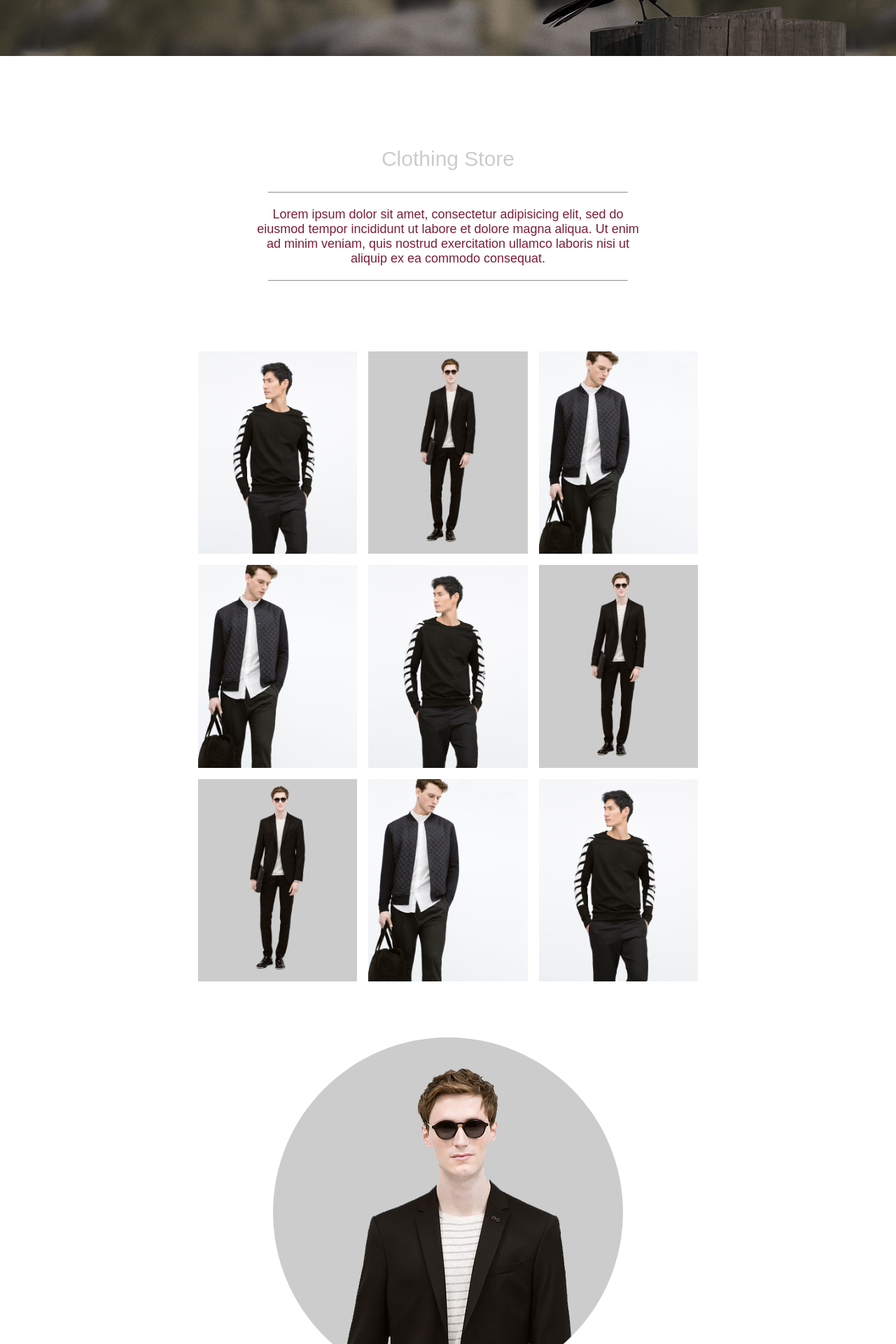
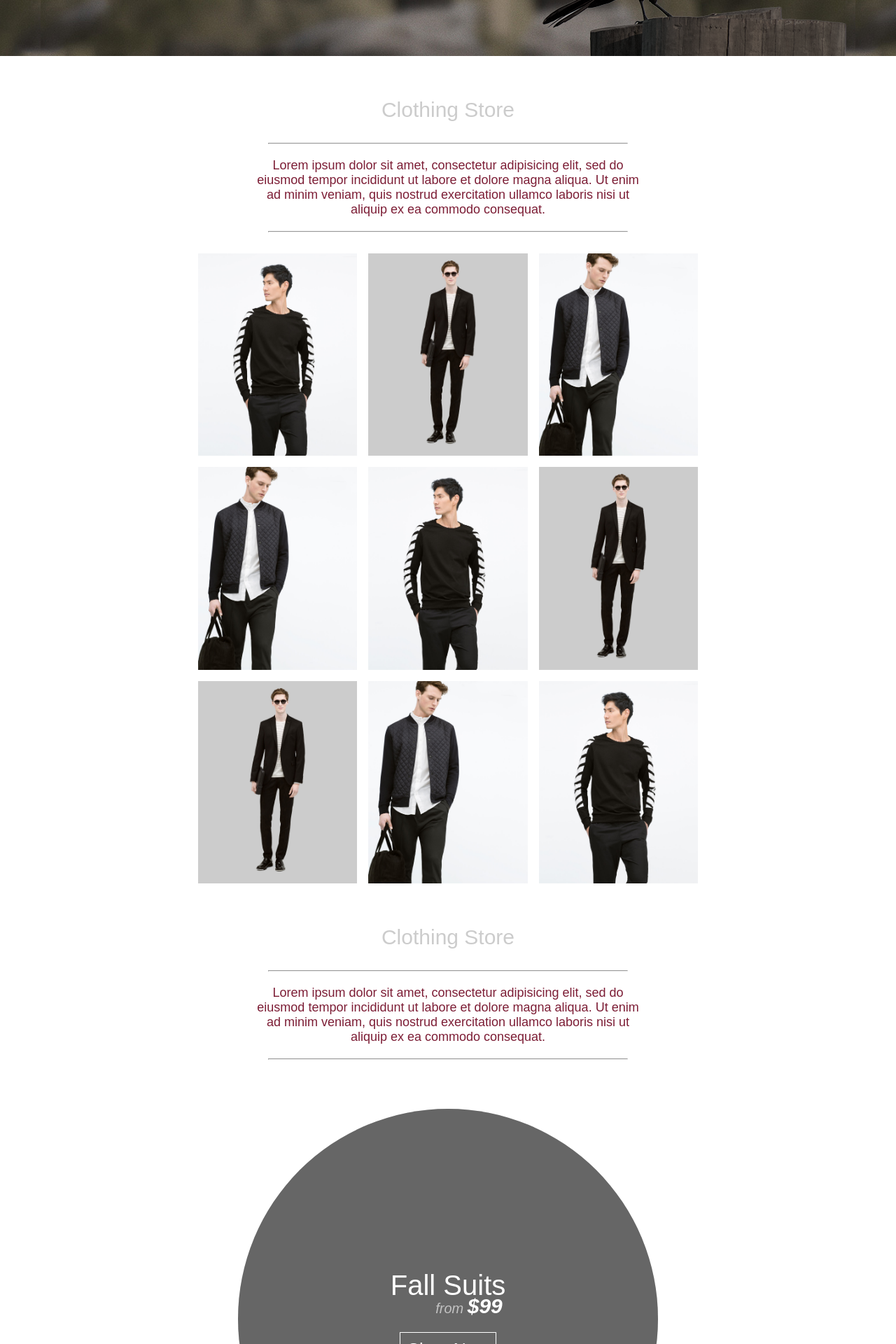
Before and after one commit to Ahmad-Saleh89/web-designing, a PHP site: page / in a window 1280 px wide. Shown: the part 520-2440 px from the top of the page at 70% size. Run offline with PHP 8.4, Linux system fonts and the light colour scheme; some libraries are stand-ins or nearby versions.

Commit message:
more parallax

```diff
--- a/parallax/index.html
+++ b/parallax/index.html
@@ -41,9 +41,23 @@
         <figure><img src="/images/model1.jpg">
           <figcaption>BlackBird Sweater <strong>$135</strong></figcaption></figure>
       </div>
+      <article>
+        <h1>Clothing Store</h1>
+        <hr>
+        <p>Lorem ipsum dolor sit amet, consectetur adipisicing elit,
+           sed do eiusmod tempor incididunt ut labore et dolore magna
+           aliqua. Ut enim ad minim veniam, quis nostrud exercitation
+           ullamco laboris nisi ut aliquip ex ea commodo consequat.</p>
+        <hr>
+      </article>
 
-
-      <div class="lg-window"></div>
+      <div class="lg-window">
+        <div class="window-tint">
+          <div>Fall Suits</div>
+          <p>from <strong>$99</strong></p>
+          <a href="">Shop Now</a>
+        </div>
+      </div>
 
       <div style="height: 2000px"></div>
     </section>
--- a/parallax/scripts.js
+++ b/parallax/scripts.js
@@ -1,6 +1,7 @@
 $(document).ready(function(){
   $(window).scroll(function(){
     var wScroll = $(this).scrollTop();
+    console.log(wScroll);
     $('.logo').css({
       'transform' : 'translateY('+wScroll/2+'%)'
     });
@@ -19,7 +20,17 @@ $(document).ready(function(){
         setTimeout(function(){
           $('.clothes-pics figure').eq(i).addClass('is-showing');
         }, 150 * (i+1));
-      })
+      });
+    }
+    var lgWindow = $('.lg-window').offset().top;
+    console.log(lgWindow);
+    if(wScroll > $('.lg-window').offset().top - $(window).height()){
+      $('.lg-window').css({
+        'background-position':'center '+ (wScroll - $('.lg-window').offset().top) +'px'
+      });
+
+      var opacity = (wScroll - $('.lg-window').offset().top +400)/ (wScroll/5);
+      $('.window-tint').css('opacity', opacity);
     }
   });
 });
--- a/parallax/styles.css
+++ b/parallax/styles.css
@@ -18,7 +18,7 @@ p {
   margin: 20px 40px; }
 
 section.content article {
-  padding: 100px 0;
+  padding: 30px 0;
   max-width: 640px;
   margin: 0 auto;
   text-align: center; }
@@ -122,13 +122,55 @@ header.bird-box {
     grid-column: 4; }
 
 .lg-window {
-  margin: 80px auto;
-  height: 500px;
-  width: 500px;
+  margin: 40px auto;
+  height: 600px;
+  width: 600px;
   background-image: url(/images/model2.jpg);
-  background-position: top center;
+  background-position: center 0px;
   background-repeat: no-repeat;
   background-attachment: fixed;
-  border-radius: 50%; }
+  background-color: #cdcdcd;
+  border-radius: 50%;
+  position: relative; }
+  .lg-window .window-tint {
+    position: absolute;
+    border-radius: 50%;
+    top: 0;
+    bottom: 0;
+    right: 0;
+    left: 0;
+    background-color: rgba(0, 0, 0, 0.5);
+    display: flex;
+    flex-direction: column;
+    justify-content: center;
+    align-items: center; }
+    .lg-window .window-tint div {
+      color: white;
+      font-size: 2.5em;
+      font-weight: 100; }
+    .lg-window .window-tint p {
+      display: block;
+      font-weight: 300;
+      font-style: italic;
+      font-size: 20px;
+      color: rgba(255, 255, 255, 0.6);
+      margin-right: -20px;
+      margin-top: -10px; }
+      .lg-window .window-tint p strong {
+        font-size: 30px;
+        color: white; }
+    .lg-window .window-tint a {
+      font-size: 25px;
+      font-weight: 100;
+      color: white;
+      text-decoration: none;
+      padding: 10px;
+      border: 1px solid white;
+      transition: all 300ms ease-in-out;
+      cursor: pointer; }
+      .lg-window .window-tint a:hover {
+        background: white;
+        color: black;
+        border: 1px solid black; }
 
 /*# sourceMappingURL=styles.css.map */
--- a/parallax/styles.sass
+++ b/parallax/styles.sass
@@ -17,7 +17,7 @@ p
 
 section.content
   article
-    padding: 100px 0
+    padding: 30px 0
     max-width: 640px
     margin: 0 auto
     text-align: center
@@ -129,11 +129,55 @@ header.bird-box
     grid-column: 4
 
 .lg-window
-  margin: 80px auto
-  height: 500px
-  width: 500px
+  margin: 40px auto
+  height: 600px
+  width: 600px
   background-image: url(/images/model2.jpg)
-  background-position: top center
+  background-position: center 0px
   background-repeat: no-repeat
   background-attachment: fixed
+  background-color: rgb(205, 205, 205)
   border-radius: 50%
+  position: relative
+
+  .window-tint
+    position: absolute
+    border-radius: 50%
+    top: 0
+    bottom: 0
+    right: 0
+    left: 0
+    background-color: rgba(0,0,0,0.5)
+    display: flex
+    flex-direction: column
+    justify-content: center
+    align-items: center
+
+    div
+      color: white
+      font-size: 2.5em
+      font-weight: 100
+    p
+      display: block
+      font-weight: 300
+      font-style: italic
+      font-size: 20px
+      color: rgba(255,255,255,0.6)
+      margin-right: -20px
+      margin-top: -10px
+      strong
+        font-size: 30px
+        color: white
+    a
+      font-size: 25px
+      font-weight: 100
+      color: white
+      text-decoration: none
+      padding: 10px
+      border: 1px solid white
+      transition: all 300ms ease-in-out
+      cursor: pointer
+      &:hover
+        background: white
+        color: black
+        border: 1px solid black
```
Also changed, not shown: 1 other file.
